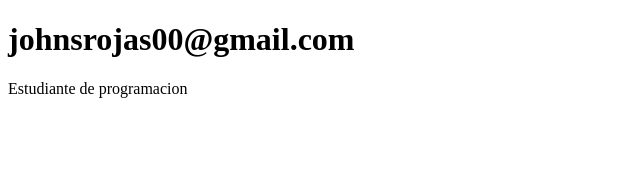
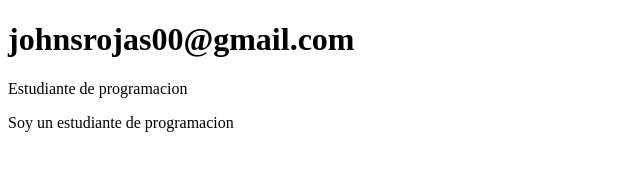
Before and after one commit to tetsu11-j/sistema_de-registro, a plain HTML site: page contacto.html in a window 1280 px wide. Shown: the whole page, without its empty margins (0-640 px from the left). Drawn offline with Linux system fonts and the light colour scheme.

Commit message:
actualiza contacto

```diff
--- a/contacto.html
+++ b/contacto.html
@@ -8,5 +8,6 @@
   <body>
     <h1>johnsrojas00@gmail.com</h1>
     <p>Estudiante de programacion</p>
+    <p>Soy un estudiante de programacion</p>
   </body>
 </html>
```
